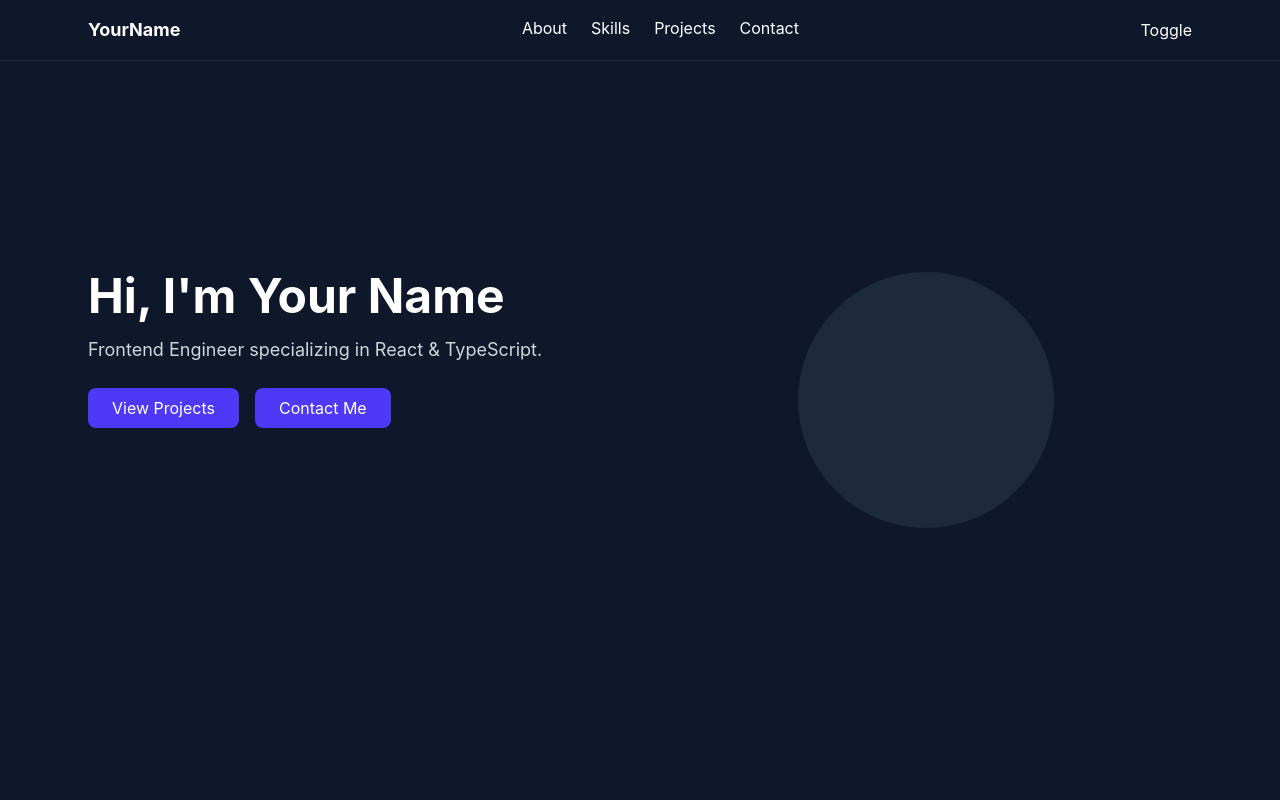
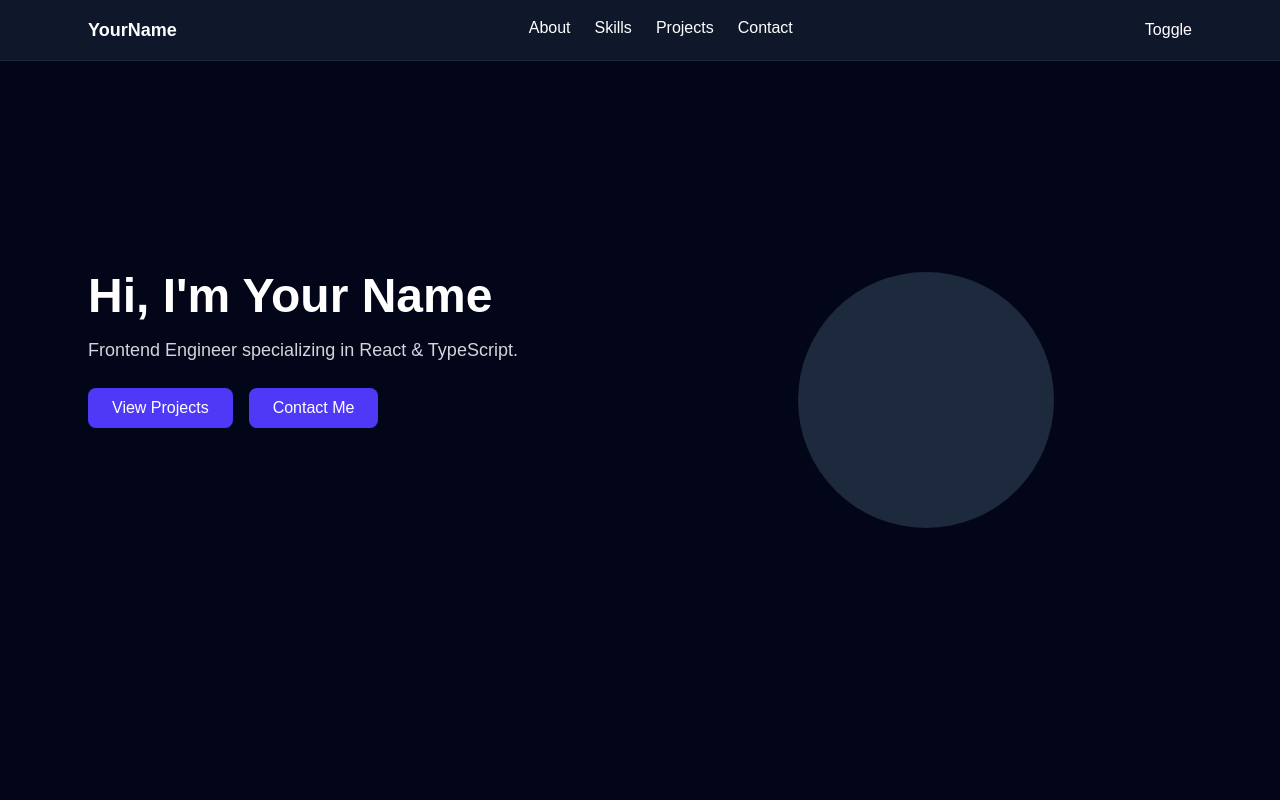
Before and after one commit to md-sazzadul/portfolio, a React (Vite) app: page / in a window 1280 px wide. Shown: the top 800 px of the page. Built offline with nearby package versions, Linux system fonts and the light colour scheme.

Commit message:
style: update global styles with new typography and UI utilities

```diff
--- a/src/index.css
+++ b/src/index.css
@@ -1,7 +1,85 @@
 @import 'tailwindcss';
+@import url('https://fonts.googleapis.com/css2?family=Plus+Jakarta+Sans:wght@400;500;600;700;800;900&family=JetBrains+Mono:wght@400;600&display=swap');
 
 @custom-variant dark (&:where(.dark, .dark *));
 
+:root {
+  --font-sans: 'Plus Jakarta Sans', sans-serif;
+  --font-mono: 'JetBrains Mono', monospace;
+}
+
+* {
+  scroll-behavior: smooth;
+}
+
 body {
-  @apply bg-white text-black dark:bg-slate-900 dark:text-white;
+  font-family: var(--font-sans);
+  @apply bg-slate-950 text-white antialiased;
 }
+
+/* Background grid pattern for hero */
+.hero-grid {
+  background-image:
+    linear-gradient(rgba(148, 163, 184, 0.04) 1px, transparent 1px),
+    linear-gradient(90deg, rgba(148, 163, 184, 0.04) 1px, transparent 1px);
+  background-size: 64px 64px;
+}
+
+/* Preview grid for project cards */
+.preview-grid {
+  background-image:
+    linear-gradient(rgba(148, 163, 184, 0.06) 1px, transparent 1px),
+    linear-gradient(90deg, rgba(148, 163, 184, 0.06) 1px, transparent 1px);
+  background-size: 24px 24px;
+}
+
+/* Text gradient */
+.text-gradient {
+  background: linear-gradient(135deg, #3b82f6 0%, #818cf8 50%, #6366f1 100%);
+  -webkit-background-clip: text;
+  -webkit-text-fill-color: transparent;
+  background-clip: text;
+}
+
+/* Reusable card */
+.card {
+  @apply bg-slate-900 border border-slate-800 rounded-2xl;
+  transition:
+    border-color 0.25s,
+    box-shadow 0.25s;
+}
+.card:hover {
+  @apply border-slate-700;
+  box-shadow:
+    0 0 0 1px rgba(59, 130, 246, 0.08),
+    0 20px 40px rgba(0, 0, 0, 0.4);
+}
+
+/* Buttons */
+.btn-primary {
+  @apply inline-flex items-center gap-2 bg-blue-600 hover:bg-blue-500 text-white font-semibold px-5 py-2.5 rounded-xl transition-all duration-200;
+  box-shadow: 0 4px 14px rgba(59, 130, 246, 0.3);
+}
+.btn-primary:hover {
+  box-shadow: 0 4px 20px rgba(59, 130, 246, 0.5);
+  transform: translateY(-1px);
+}
+
+.btn-secondary {
+  @apply inline-flex items-center gap-2 bg-transparent border border-slate-700 hover:border-slate-500 text-slate-300 hover:text-white font-semibold px-5 py-2.5 rounded-xl transition-all duration-200;
+}
+
+/* Scrollbar */
+::-webkit-scrollbar {
+  width: 6px;
+}
+::-webkit-scrollbar-track {
+  background: #0f172a;
+}
+::-webkit-scrollbar-thumb {
+  background: #334155;
+  border-radius: 9999px;
+}
+::-webkit-scrollbar-thumb:hover {
+  background: #475569;
+}
```
